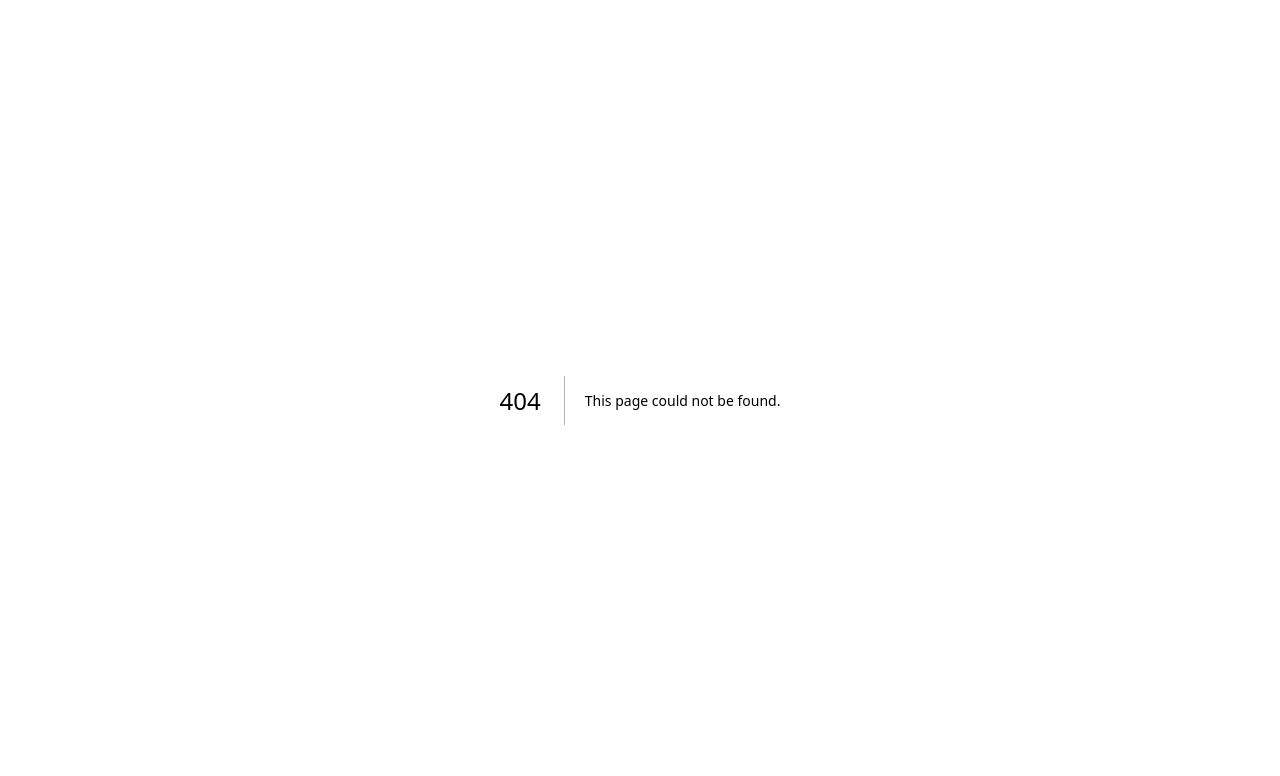
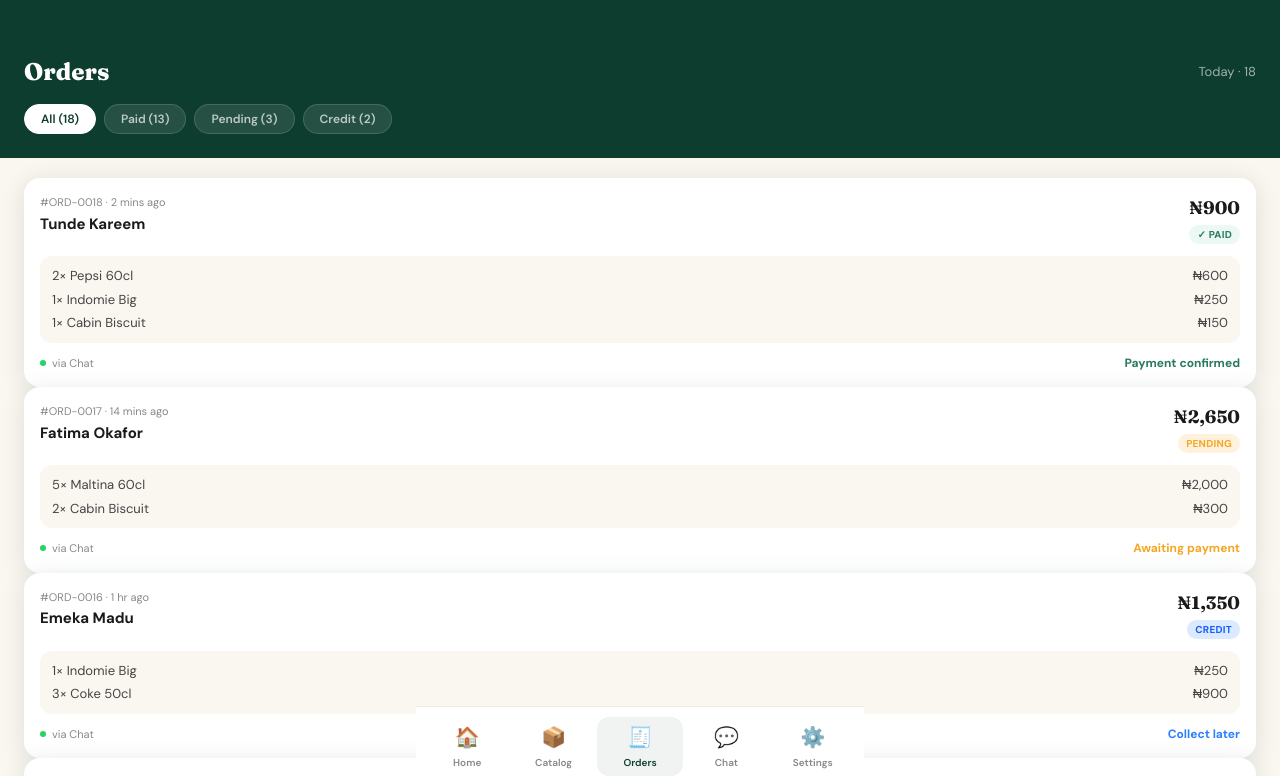
Before and after one commit to triumph-ainet/bizpilot, a Next.js app: page /vendor/orders in a window 1280 px wide. Before the commit this address had no page. Shown: the top 776 px of the page. Built offline with nearby package versions, Linux system fonts and the light colour scheme.

Commit message:
feat: implement orders page with demo data and filtering options

```diff
--- /dev/null
+++ b/app/vendor/orders/[id]/page.tsx
@@ -0,0 +1,117 @@
+import { Badge } from '@/components/ui';
+
+export default function OrderDetailPage({ params }: { params: { id: string } }) {
+  // In production: fetch order from DB by params.id
+  const order = {
+    ref: '#ORD-0018',
+    customer: 'Tunde Kareem',
+    time: 'Today, 9:38 AM',
+    status: 'paid' as const,
+    items: [
+      { name: '2× Pepsi 60cl', amount: 600 },
+      { name: '1× Indomie Big', amount: 250 },
+      { name: '1× Cabin Biscuit', amount: 150 },
+    ],
+    total: 1000,
+    payment: {
+      method: 'Interswitch Checkout',
+      ref: 'ISW-20240323-0018',
+      paidAt: '9:41 AM',
+      status: 'Confirmed',
+    },
+    customer: { name: 'Tunde Kareem', channel: 'Chat (Sim)', phone: '+234 812 345 6789' },
+  };
+
+  return (
+    <div className="min-h-screen bg-cream pb-10">
+      {/* Header */}
+      <div className="bg-green px-6 pt-14 pb-7">
+        <a href="/vendor/orders" className="flex items-center gap-2 text-white/60 text-sm mb-4">
+          ‹ Back to Orders
+        </a>
+        <p className="text-white/50 text-xs mb-1">
+          {order.ref} · {order.time}
+        </p>
+        <h1 className="font-fraunces text-2xl font-extrabold text-white">{order.customer}</h1>
+        <div className="mt-2">
+          <Badge variant={order.status} />
+        </div>
+      </div>
+
+      <div className="px-6 py-5 space-y-3.5">
+        {/* Order items */}
+        <div className="bg-white rounded-2xl p-5 shadow-card">
+          <p className="text-[11px] font-bold text-ink-light uppercase tracking-wider mb-3.5">
+            Order Items
+          </p>
+          <div className="space-y-0">
+            {order.items.map((item) => (
+              <div
+                key={item.name}
+                className="flex justify-between items-center py-2.5 border-b border-cream-dark text-sm"
+              >
+                <span className="text-ink-mid">{item.name}</span>
+                <span className="font-semibold text-ink">₦{item.amount.toLocaleString()}</span>
+              </div>
+            ))}
+          </div>
+          <div className="flex justify-between items-center pt-3.5 border-t-2 border-cream-dark mt-1">
+            <span className="font-bold text-[15px] text-ink">Total</span>
+            <span className="font-fraunces font-black text-2xl text-ink">
+              ₦{order.total.toLocaleString()}
+            </span>
+          </div>
+        </div>
+
+        {/* Payment info */}
+        <div className="bg-white rounded-2xl p-5 shadow-card">
+          <p className="text-[11px] font-bold text-ink-light uppercase tracking-wider mb-3.5">
+            Payment
+          </p>
+          {[
+            { key: 'Method', val: order.payment.method },
+            { key: 'Reference', val: order.payment.ref, small: true },
+            { key: 'Paid at', val: order.payment.paidAt },
+            { key: 'Status', val: '✓ Confirmed', green: true },
+          ].map((row) => (
+            <div
+              key={row.key}
+              className="flex justify-between items-center py-2.5 border-b border-cream-dark last:border-0 text-sm"
+            >
+              <span className="text-ink-mid">{row.key}</span>
+              <span
+                className={`font-semibold ${row.green ? 'text-green-light' : 'text-ink'} ${row.small ? 'text-xs' : ''}`}
+              >
+                {row.val}
+              </span>
+            </div>
+          ))}
+        </div>
+
+        {/* Customer info */}
+        <div className="bg-white rounded-2xl p-5 shadow-card">
+          <p className="text-[11px] font-bold text-ink-light uppercase tracking-wider mb-3.5">
+            Customer
+          </p>
+          {[
+            { key: 'Name', val: order.customer.name },
+            { key: 'Channel', val: order.customer.channel },
+            { key: 'Phone', val: order.customer.phone },
+          ].map((row) => (
+            <div
+              key={row.key}
+              className="flex justify-between items-center py-2.5 border-b border-cream-dark last:border-0 text-sm"
+            >
+              <span className="text-ink-mid">{row.key}</span>
+              <span className="font-semibold text-ink">{row.val}</span>
+            </div>
+          ))}
+        </div>
+
+        <button className="w-full bg-white border-[1.5px] border-cream-dark rounded-2xl py-4 font-dm font-semibold text-sm text-ink-mid">
+          📄 Download Receipt
+        </button>
+      </div>
+    </div>
+  );
+}
--- /dev/null
+++ b/app/vendor/orders/page.tsx
@@ -0,0 +1,155 @@
+'use client';
+
+import { useState } from 'react';
+import { BottomNav, Badge } from '@/components/ui';
+import { cn } from '@/lib/utils';
+
+const STATUS_FILTERS = ['All (18)', 'Paid (13)', 'Pending (3)', 'Credit (2)'];
+
+const DEMO_ORDERS = [
+  {
+    id: '1',
+    ref: '#ORD-0018',
+    time: '2 mins ago',
+    customer: 'Tunde Kareem',
+    total: 900,
+    status: 'paid' as const,
+    channel: 'Chat',
+    items: [
+      { name: '2× Pepsi 60cl', price: '₦600' },
+      { name: '1× Indomie Big', price: '₦250' },
+      { name: '1× Cabin Biscuit', price: '₦150' },
+    ],
+  },
+  {
+    id: '2',
+    ref: '#ORD-0017',
+    time: '14 mins ago',
+    customer: 'Fatima Okafor',
+    total: 2650,
+    status: 'pending' as const,
+    channel: 'Chat',
+    items: [
+      { name: '5× Maltina 60cl', price: '₦2,000' },
+      { name: '2× Cabin Biscuit', price: '₦300' },
+    ],
+  },
+  {
+    id: '3',
+    ref: '#ORD-0016',
+    time: '1 hr ago',
+    customer: 'Emeka Madu',
+    total: 1350,
+    status: 'credit' as const,
+    channel: 'Chat',
+    items: [
+      { name: '1× Indomie Big', price: '₦250' },
+      { name: '3× Coke 50cl', price: '₦900' },
+    ],
+  },
+  {
+    id: '4',
+    ref: '#ORD-0015',
+    time: '2 hrs ago',
+    customer: 'Ngozi Eze',
+    total: 600,
+    status: 'paid' as const,
+    channel: 'Chat',
+    items: [{ name: '2× Pepsi 60cl', price: '₦600' }],
+  },
+];
+
+const STATUS_FOOTER: Record<string, string> = {
+  paid: 'text-green-light',
+  pending: 'text-amber',
+  credit: 'text-blue-500',
+  cancelled: 'text-red-400',
+};
+
+const STATUS_FOOTER_TEXT: Record<string, string> = {
+  paid: 'Payment confirmed',
+  pending: 'Awaiting payment',
+  credit: 'Collect later',
+  cancelled: 'Order cancelled',
+};
+
+export default function OrdersPage() {
+  const [activeFilter, setActiveFilter] = useState('All (18)');
+
+  return (
+    <div className="min-h-screen bg-cream pb-24">
+      {/* Header */}
+      <div className="bg-green px-6 pt-14 pb-5">
+        <div className="flex items-center justify-between mb-4">
+          <h1 className="font-fraunces text-2xl font-extrabold text-white">Orders</h1>
+          <span className="text-white/60 text-[13px]">Today · 18</span>
+        </div>
+        <div className="flex gap-2 overflow-x-auto pb-1 -mx-1 px-1">
+          {STATUS_FILTERS.map((f) => (
+            <button
+              key={f}
+              onClick={() => setActiveFilter(f)}
+              className={cn(
+                'flex-shrink-0 px-4 py-1.5 rounded-full text-xs font-semibold border transition-all',
+                activeFilter === f
+                  ? 'bg-white text-green border-white'
+                  : 'bg-white/10 text-white/70 border-white/15'
+              )}
+            >
+              {f}
+            </button>
+          ))}
+        </div>
+      </div>
+
+      <div className="px-6 py-5 space-y-3">
+        {DEMO_ORDERS.map((order) => (
+          <a key={order.id} href={`/vendor/orders/${order.id}`}>
+            <div className="bg-white rounded-2xl p-4 shadow-card active:scale-[0.98] transition-transform">
+              {/* Top row */}
+              <div className="flex justify-between items-start mb-3">
+                <div>
+                  <p className="text-[11px] text-ink-light">
+                    {order.ref} · {order.time}
+                  </p>
+                  <p className="font-bold text-[15px] text-ink mt-0.5">{order.customer}</p>
+                </div>
+                <div className="text-right">
+                  <p className="font-fraunces font-bold text-[18px] text-ink">
+                    ₦{order.total.toLocaleString()}
+                  </p>
+                  <div className="flex justify-end mt-1">
+                    <Badge variant={order.status} />
+                  </div>
+                </div>
+              </div>
+
+              {/* Items */}
+              <div className="bg-cream rounded-xl px-3 py-2.5 mb-3 space-y-1">
+                {order.items.map((item) => (
+                  <div key={item.name} className="flex justify-between text-[13px] text-ink-mid">
+                    <span>{item.name}</span>
+                    <span>{item.price}</span>
+                  </div>
+                ))}
+              </div>
+
+              {/* Footer */}
+              <div className="flex items-center justify-between">
+                <div className="flex items-center gap-1.5 text-[11px] text-ink-light">
+                  <div className="w-1.5 h-1.5 bg-[#25D366] rounded-full" />
+                  via {order.channel}
+                </div>
+                <span className={cn('text-xs font-bold', STATUS_FOOTER[order.status])}>
+                  {STATUS_FOOTER_TEXT[order.status]}
+                </span>
+              </div>
+            </div>
+          </a>
+        ))}
+      </div>
+
+      <BottomNav active="/vendor/orders" />
+    </div>
+  );
+}
```
